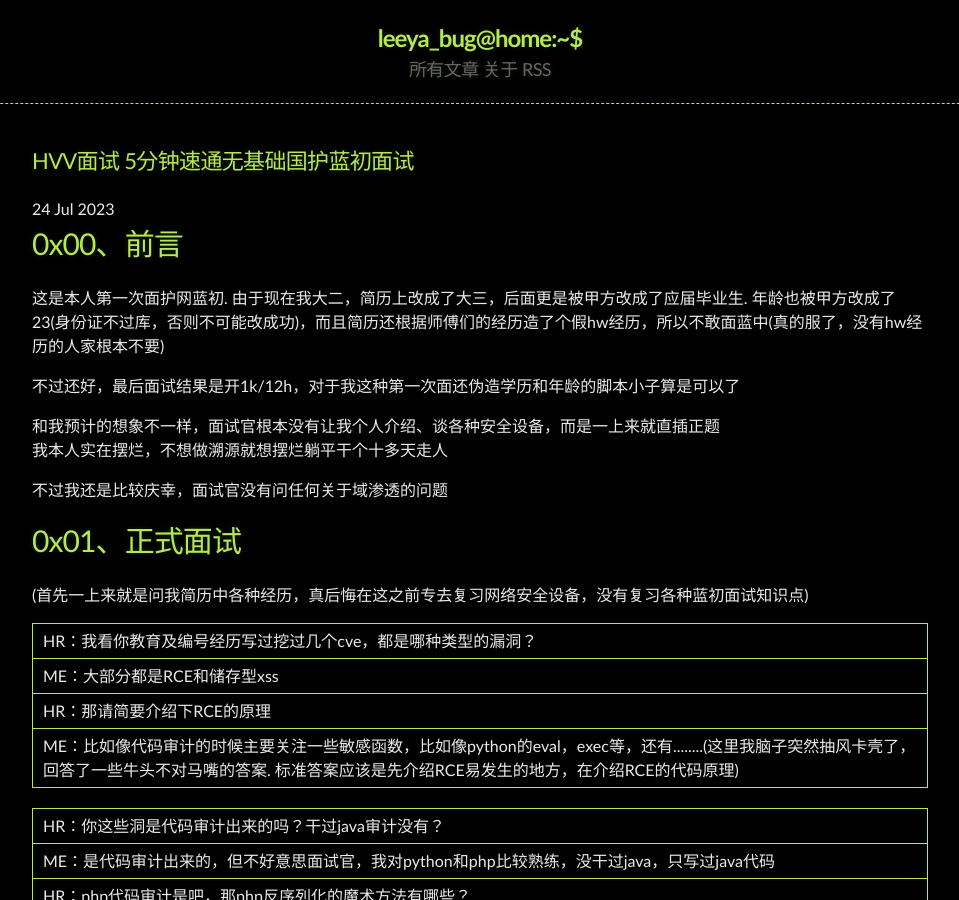
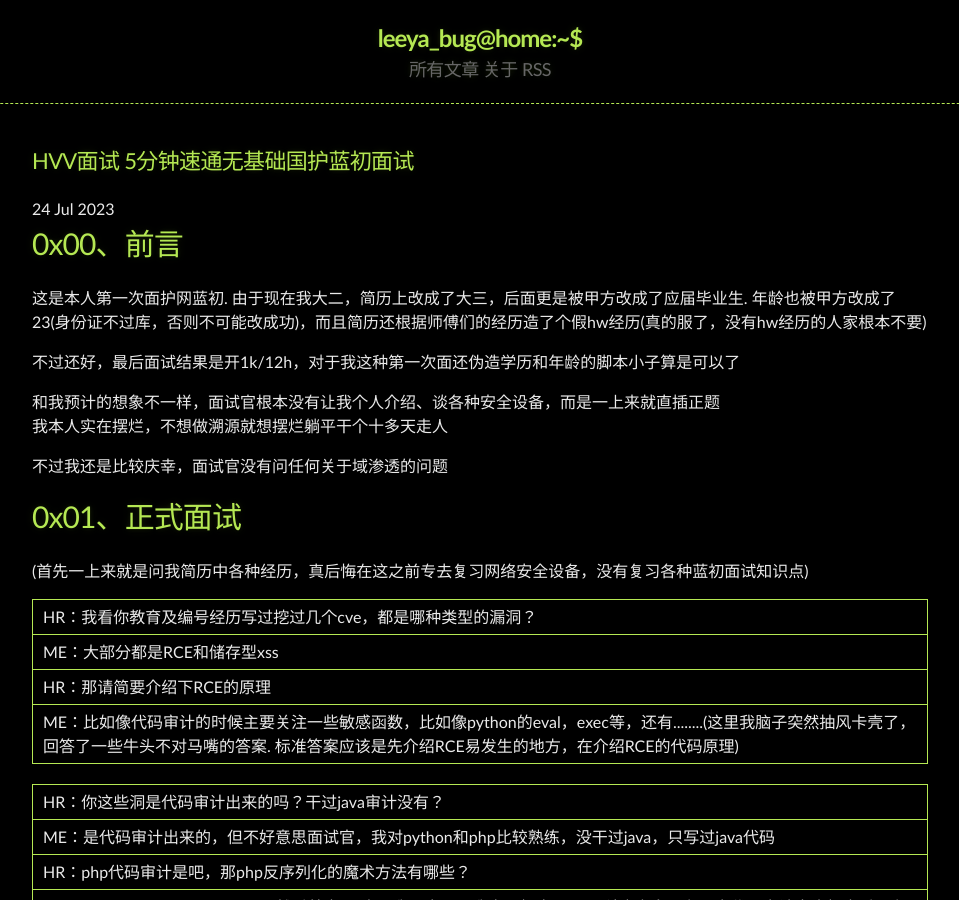
Before and after one commit to Leeyangee/leeyangee.github.io, a Jekyll site: the page built from _posts/2023-07-24-HVV面试 5分钟速通无基础国护蓝初面试.md, in a window 1280 px wide and 900 px high. Shown: the whole window, without its empty margins (160-1119 px from the left). Built offline with Jekyll 4.4.1, drawn with Linux system fonts in a browser that asks for light colours.

Commit message:
Update 2023-07-24-HVV面试 5分钟速通无基础国护蓝初面试.md

```diff
--- a/_posts/2023-07-24-HVV面试 5分钟速通无基础国护蓝初面试.md
+++ b/_posts/2023-07-24-HVV面试 5分钟速通无基础国护蓝初面试.md
@@ -4,7 +4,7 @@ published: true
 ---
 # [](#header-1)0x00、前言
 
-这是本人第一次面护网蓝初. 由于现在我大二，简历上改成了大三，后面更是被甲方改成了应届毕业生. 年龄也被甲方改成了23(身份证不过库，否则不可能改成功)，而且简历还根据师傅们的经历造了个假hw经历，所以不敢面蓝中(真的服了，没有hw经历的人家根本不要)
+这是本人第一次面护网蓝初. 由于现在我大二，简历上改成了大三，后面更是被甲方改成了应届毕业生. 年龄也被甲方改成了23(身份证不过库，否则不可能改成功)，而且简历还根据师傅们的经历造了个假hw经历(真的服了，没有hw经历的人家根本不要)
 
 不过还好，最后面试结果是开1k/12h，对于我这种第一次面还伪造学历和年龄的脚本小子算是可以了
 
```
